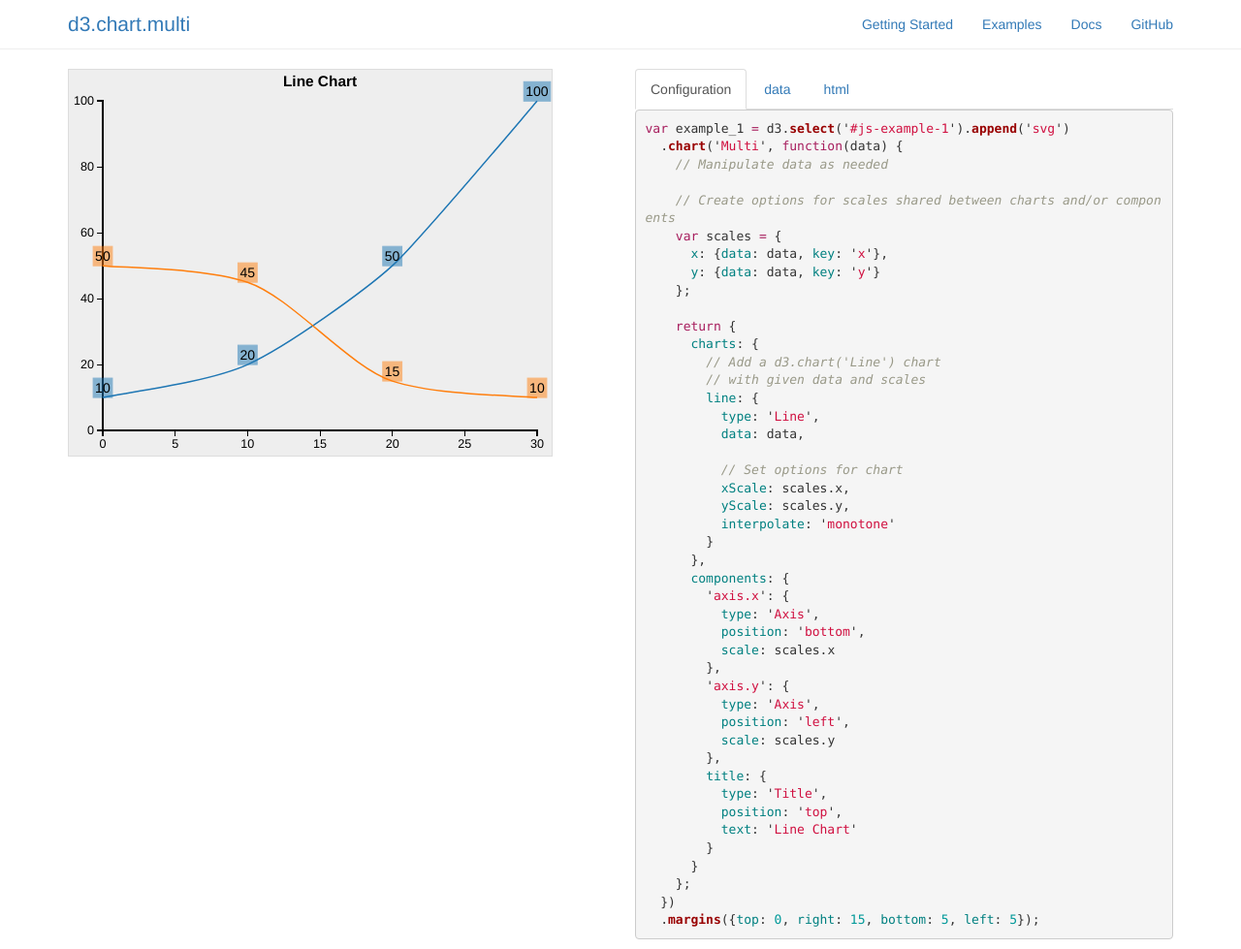
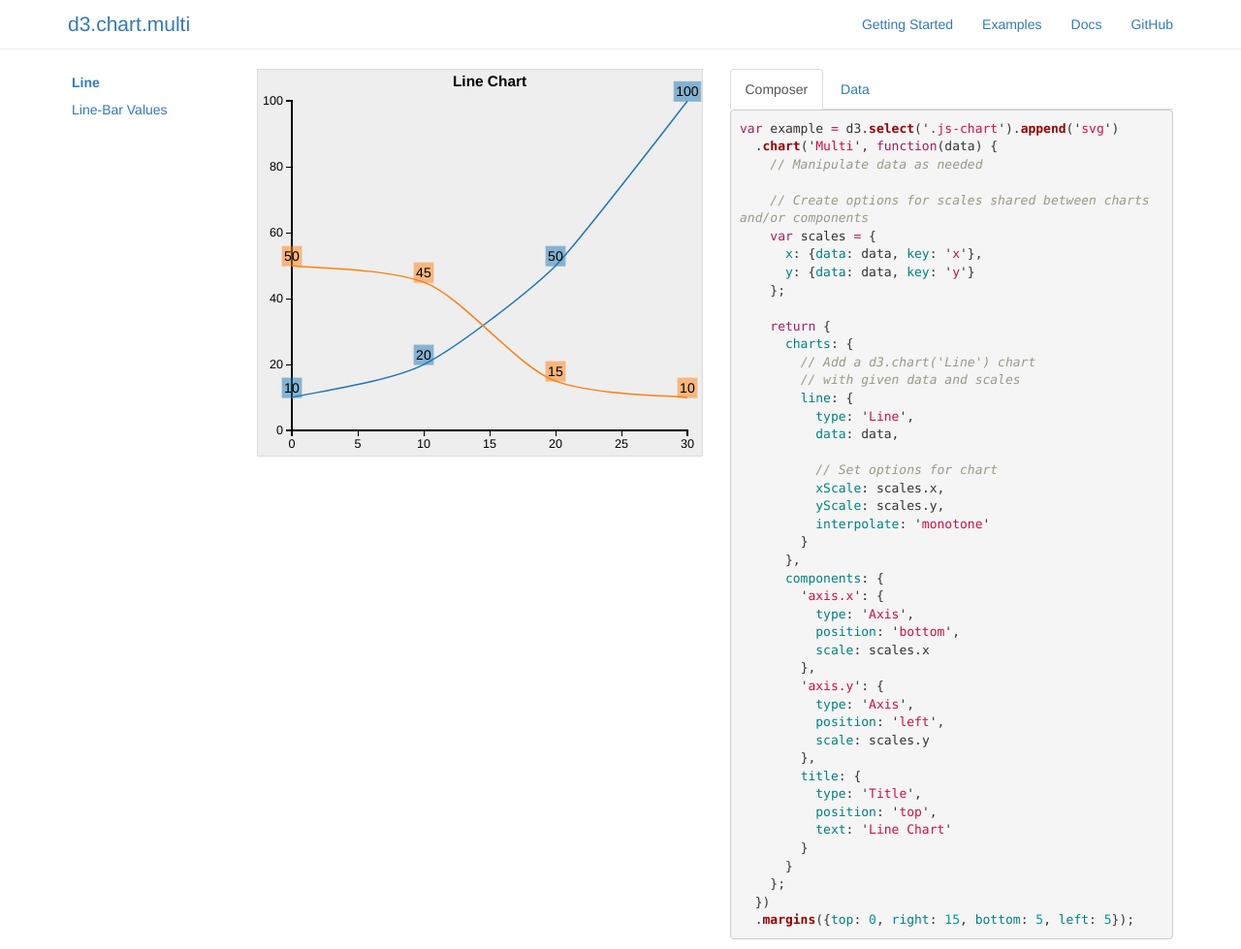
Before and after one commit to CSNW/d3.compose, a Jekyll site: the page built from examples/index.html, in a window 1280 px wide. Shown: the whole page at 97% size. Built offline with Jekyll 4.4.1, drawn with Linux system fonts in a browser that asks for light colours; Markdown is read by kramdown in place of the engine named in the settings.

Commit message:
Add initial dynamic example

```diff
--- a/_css/_docs.scss
+++ b/_css/_docs.scss
@@ -22,7 +22,7 @@
   &:hover {
     text-decoration: underline;
   }
-  & .version {
+  .version {
     font-size: 10px;
     font-weight: normal;
   }
--- a/_css/_example.scss
+++ b/_css/_example.scss
@@ -2,6 +2,27 @@
 // ----------------------------------------------------- //
 
 .example svg {
-  width: 500px;
   height: 400px;
+
+  @media (min-width: $screen-lg-min) {
+    width: 460px;
+  }
+  @media (min-width: $screen-xl-min) {
+    width: 580px;
+  }
 }
+
+.example-sidebar {
+  .nav > li > a {
+    padding: 4px 4px;
+
+    &:hover,
+    &:focus {
+      text-decoration: underline;
+      background-color: transparent;
+    }
+  }
+  .active {
+    font-weight: bold;
+  }
+}
--- a/css/main.scss
+++ b/css/main.scss
@@ -1,8 +1,6 @@
 ---
 ---
-$small-screen: 768px;
-$medium-screen: 992px;
-$large-screen: 1200px;
+$screen-xl-min: 1500px;
 
 $container-padding: 10px;
 $header-height: 60px;
@@ -14,6 +12,12 @@ body {
   overflow-y: scroll;
 }
 
+.container {
+  @media (min-width: $screen-xl-min) {
+    width: (1440px + $grid-gutter-width);
+  }
+}
+
 // Custom components
 @import "highlight";
 @import "header";
--- a/examples/index.html
+++ b/examples/index.html
@@ -6,21 +6,34 @@ scripts: |
   <script src="../js/examples.js"></script>
 ---
 <div class="row">
-  <section class="col-lg-6">
+  <aside class="col-lg-2" role="complementary">
+    <nav class="example-sidebar js-sidebar">
+      <ul class="nav">
+        <li class="active"><a href="#/line">Line</a></li>
+        <li><a href="#/line-bar-values">Line-Bar Values</a></li>
+      </ul>
+    </nav>
+  </aside>
+  <section class="col-lg-5">
     <div class="js-chart"></div>
   </section>
-  <section class="col-lg-6">
+  <section class="col-lg-5">
     <div role="tabpanel">
       <ul class="nav nav-tabs" role="tablist">
-        <li class="active" role="presentation"><a href="#composer-config" aria-controls="configuration" role="tab" data-toggle="tab">Configuration</a></li>
-        <li role="presentation"><a href="#composer-data" aria-controls="data" role="tab" data-toggle="tab">data</a></li>
-        <li role="presentation"><a href="#composer-html" aria-controls="html" role="tab" data-toggle="tab">html</a></li>
+        <li class="active" role="presentation"><a href="#tab-composer" aria-controls="composer" role="tab" data-toggle="tab">Composer</a></li>
+        <li role="presentation"><a href="#tab-data" aria-controls="data" role="tab" data-toggle="tab">Data</a></li>
       </ul>
-      <div class="tab-content">
-        <div class="tab-pane active" role="tabpanel" id="composer-config">
+      <div class="tab-content js-config">
+        <div class="tab-pane active" role="tabpanel" id="tab-composer"></div>
+        <div class="tab-pane" role="tabpanel" id="tab-data"></div>
+      </div>
+    </div>
+  </section>
+</div>
 
+<script type="text/html" id="example-line-config">
 {% highlight js %}
-var example_1 = d3.select('#js-example-1').append('svg')
+var example = d3.select('.js-chart').append('svg')
   .chart('Multi', function(data) {
     // Manipulate data as needed
 
@@ -65,10 +78,8 @@ var example_1 = d3.select('#js-example-1').append('svg')
   })
   .margins({top: 0, right: 15, bottom: 5, left: 5});
 {% endhighlight %}
-
-        </div>
-        <div class="tab-pane" role="tabpanel" id="composer-data">
-
+</script>
+<script type="text/html" id="example-line-data">
 {% highlight js %}
 [
   {
@@ -83,37 +94,64 @@ var example_1 = d3.select('#js-example-1').append('svg')
   }
 ]
 {% endhighlight %}
+</script>
 
-        </div>
-        <div class="tab-pane" role="tabpanel" id="composer-html">
+<script type="text/html" id="example-line-bar-values-config">
+{% highlight js %}
+var example = d3.select('.js-chart').append('svg')
+  .chart('Multi', function(data) {
+    var input = data.input;
+    var results = data.results;
+    var scales = {
+      x: {type: 'ordinal', data: input, key: 'x'},
+      y: {data: input, key: 'y'},
+      y2: {data: results, key: 'y', domain: [0, 100]}
+    };
 
-{% highlight html %}
-<!doctype html>
-<html>
-  <head>
-    <!-- ... -->
-
-    <link rel="stylesheet" type="text/css" href="d3.chart.multi.base.css">
-  </head>
-  <body>
-    <div class="js-chart"></div>
-
-    <script src="d3.js"></script>
-    <script src="d3.chart.js"></script>
-    <script src="underscore.js"></script>
-
-    <script src="d3.chart.multi.js"></script>
-
-    <script>
-      // Configuration and data
-    </script>
-  </body>
-</html>
+    return d3.chart.xy({
+      charts: {
+        input: {
+          type: 'LineValues',
+          data: input,
+          xScale: scales.x,
+          yScale: scales.y
+        },
+        results: {
+          type: 'Bars',
+          data: results,
+          xScale: scales.x,
+          yScale: scales.y2
+        }
+      },
+      axes: {
+        x: {type: 'AxisValues', position: 'bottom', scale: scales.x},
+        y: {position: 'left', scale: scales.y, title: 'Input'},
+        y2: {position: 'right', scale: scales.y2, title: 'Results'}
+      },
+      title: 'Input vs. Output'
+    });
+  });
 {% endhighlight %}
-
-        </div>
-      </div>
-    </div>
-
-  </section>
-</div>
+</script>
+<script type="text/html" id="example-line-bar-values-data">
+{% highlight js %}
+{
+  input: [
+    {
+      key: 'input',
+      values: [{x: 'a', y: 100}, {x: 'b', y: 200}, {x: 'c', y: 300}]
+    }
+  ],
+  results: [
+    {
+      key: 'run-1',
+      values: [{x: 'a', y: 10}, {x: 'b', y: 30}, {x: 'c', y: 20}]
+    },
+    {
+      key: 'run-2',
+      values: [{x: 'a', y: 15}, {x: 'b', y: 25}, {x: 'c', y: 20}]
+    }
+  ]
+};
+{% endhighlight %}
+</script>
--- a/js/examples.js
+++ b/js/examples.js
@@ -1,11 +1,27 @@
-(function(d3) {
+(function($, _, Backbone, d3, global) {
 
   var helpers = d3.chart.helpers;
   var mixins = d3.chart.mixins;
 
-  // Example 1: Line
-  var example_1 = d3.select('.js-chart').append('svg')
-    .chart('Multi', function(data) {
+  /**
+    Interactive d3.chart.multi example
+
+    Features:
+    - Navigate between pre-made examples
+    - Dynamic data and compose for chart
+    - Long-lived chart for transitions
+  */
+  var example = global.example = global.example || {};
+
+  var Router = example.Router = Backbone.Router.extend({
+    routes: {
+      '': 'line',
+      'line': 'line',
+      'line-bar-values': 'lineBarValues'
+    },
+
+    line: function() {
+      var config = function(data) {
         var scales = {
           x: {data: data, key: 'x'},
           y: {data: data, key: 'y'}
@@ -21,10 +37,8 @@
             title: {type: 'Title', position: 'top', text: 'Line Chart', margins: {top: 0.5, bottom: 0.4}}
           }
         };
-    })
-    .margins({top: 0, right: 15, bottom: 5, left: 5});
-
-  example_1.draw([
+      };
+      var data = [
         {
           key: 'a', values: [
             {x: 0, y: 10}, {x: 10, y: 20}, {x: 20, y: 50}, {x: 30, y: 100}
@@ -35,6 +49,107 @@
             {x: 0, y: 50}, {x: 10, y: 45}, {x: 20, y: 15}, {x: 30, y: 10}
           ]
         }
-  ]);
+      ];
 
-})(d3);
+      example.sidebar.render({active: 'line'});
+      example.config.render({example: 'line'});
+      example.chart.render({config: config, data: data});
+    },
+
+    lineBarValues: function() {
+      var config = function(data) {
+        var input = data.input;
+        var results = data.results;
+        var scales = {
+          x: {type: 'ordinal', data: input, key: 'x'},
+          y: {data: input, key: 'y'},
+          y2: {data: results, key: 'y', domain: [0, 100]}
+        };
+
+        return d3.chart.xy({
+          charts: {
+            input: {type: 'LineValues', data: input, xScale: scales.x, yScale: scales.y},
+            results: {type: 'Bars', data: results, xScale: scales.x, yScale: scales.y2}
+          },
+          axes: {
+            x: {type: 'AxisValues', position: 'bottom', scale: scales.x},
+            y: {position: 'left', scale: scales.y, title: 'Input'},
+            y2: {position: 'right', scale: scales.y2, title: 'Results'}
+          },
+          title: {text: 'Input vs. Output', margins: {top: 0.5, bottom: 0.5}}
+        });
+      };
+      var data = {
+        input: [
+          {
+            key: 'input',
+            values: [{x: 'a', y: 100}, {x: 'b', y: 200}, {x: 'c', y: 300}]
+          }
+        ],
+        results: [
+          {
+            key: 'run-1',
+            values: [{x: 'a', y: 10}, {x: 'b', y: 30}, {x: 'c', y: 20}]
+          },
+          {
+            key: 'run-2',
+            values: [{x: 'a', y: 15}, {x: 'b', y: 25}, {x: 'c', y: 20}]
+          }
+        ]
+      };
+
+      example.sidebar.render({active: 'line-bar-values'});
+      example.config.render({example: 'line-bar-values'});
+      example.chart.render({config: config, data: data});
+    }
+  });
+
+  var SidebarView = example.SidebarView = Backbone.View.extend({
+    render: function(options) {
+      this.$('.active').removeClass('active');
+      this.$('[href="#/' + options.active + '"]').addClass('active');
+    }
+  });
+
+  var ConfigView = example.ConfigView = Backbone.View.extend({
+    render: function(options) {
+      var config_html = $('#example-' + options.example + '-config').html();
+      var data_html = $('#example-' + options.example + '-data').html();
+
+      this.$('#tab-composer').html(config_html || '');
+      this.$('#tab-data').html(data_html || '');
+    }
+  });
+
+  var ChartView = example.ChartView = Backbone.View.extend({
+    render: function(options) {
+      if (!this.chart) {
+        this.chart = d3.select(this.$el[0]).append('svg')
+          .chart('Multi')
+          .margins({top: 0, right: 15, bottom: 5, left: 5});
+      }
+
+      this.chart.options(options.config);
+      this.chart.draw(options.data);
+    }
+  });
+
+  example.startup = function() {
+    example.router = new Router();
+
+    example.sidebar = new SidebarView({
+      el: $('.js-sidebar')[0]
+    });
+    example.config = new ConfigView({
+      el: $('.js-config')[0]
+    });
+    example.chart = new ChartView({
+      el: $('.js-chart')[0]
+    });
+
+    Backbone.history.start();
+  };
+
+  $(document).ready(example.startup);
+
+})(jQuery, _, Backbone, d3, this);
```
Also changed, not shown: docs/index.html (line endings or trailing spaces), js/docs.js (line endings or trailing spaces). Lines whose indentation alone changed are shown as unchanged.
